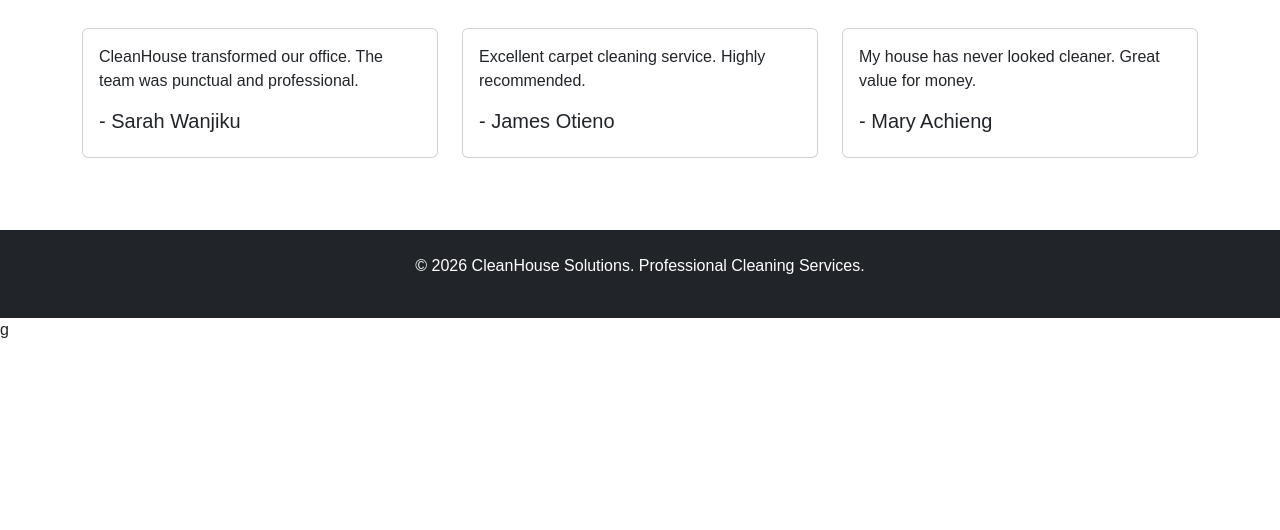
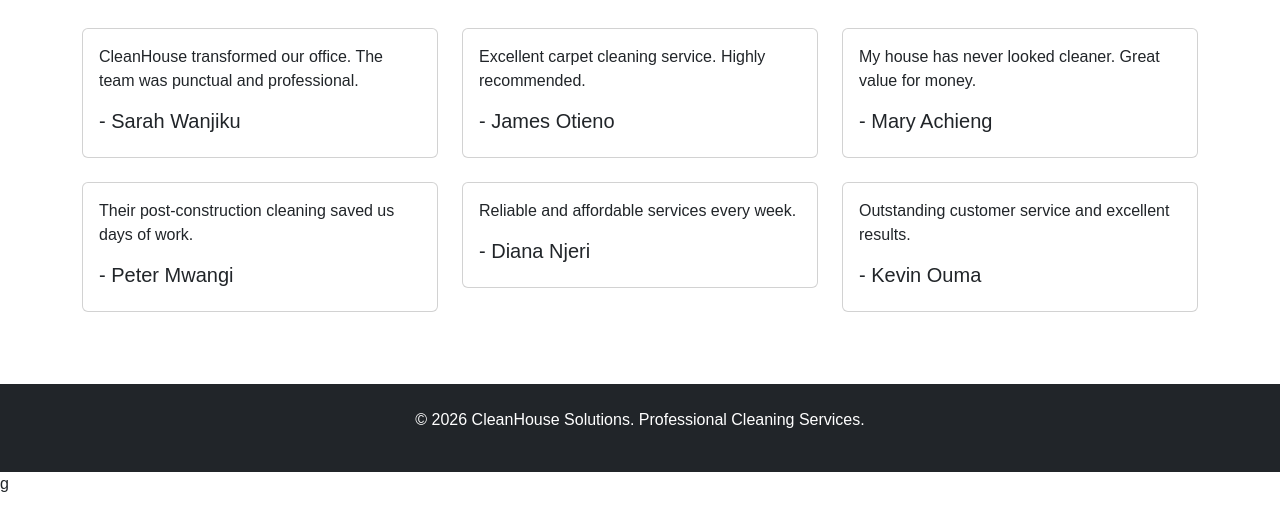
Before and after one commit to ro-Me1/CleanHouse, a plain HTML site: page CleanHouse/testimonials.html in a window 1280 px wide. Shown: the part 172-702 px from the top of the page. Drawn offline with nearby package versions, Linux system fonts and the light colour scheme; files whose address does not match are found by name.

Commit message:
Add additional customer testimonials

```diff
--- a/CleanHouse/testimonials.html
+++ b/CleanHouse/testimonials.html
@@ -136,6 +136,64 @@
 
     </div>
 
+    <div class="row">
+
+    <div class="col-md-4 mb-4">
+
+        <div class="card">
+
+            <div class="card-body">
+
+                <p>
+                    Their post-construction cleaning saved us days of work.
+                </p>
+
+                <h5>- Peter Mwangi</h5>
+
+            </div>
+
+        </div>
+
+    </div>
+
+    <div class="col-md-4 mb-4">
+
+        <div class="card">
+
+            <div class="card-body">
+
+                <p>
+                    Reliable and affordable services every week.
+                </p>
+
+                <h5>- Diana Njeri</h5>
+
+            </div>
+
+        </div>
+
+    </div>
+
+    <div class="col-md-4 mb-4">
+
+        <div class="card">
+
+            <div class="card-body">
+
+                <p>
+                    Outstanding customer service and excellent results.
+                </p>
+
+                <h5>- Kevin Ouma</h5>
+
+            </div>
+
+        </div>
+
+    </div>
+
+</div>
+
 </div>
 
 <footer class="bg-dark text-white text-center p-4 mt-5">
```
